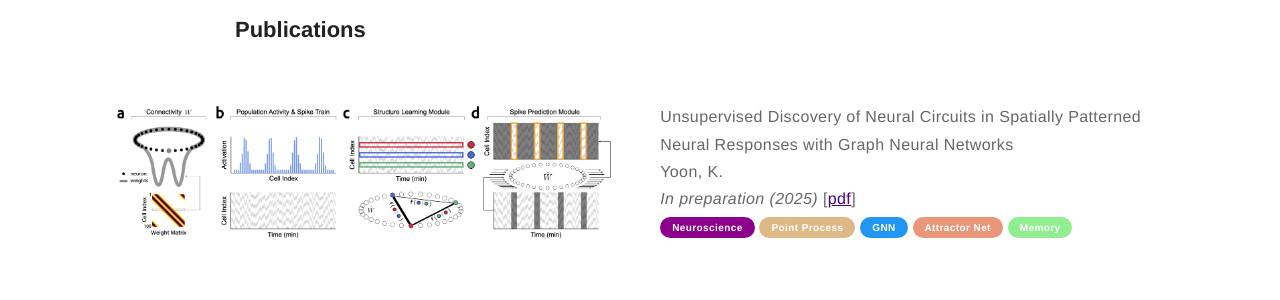
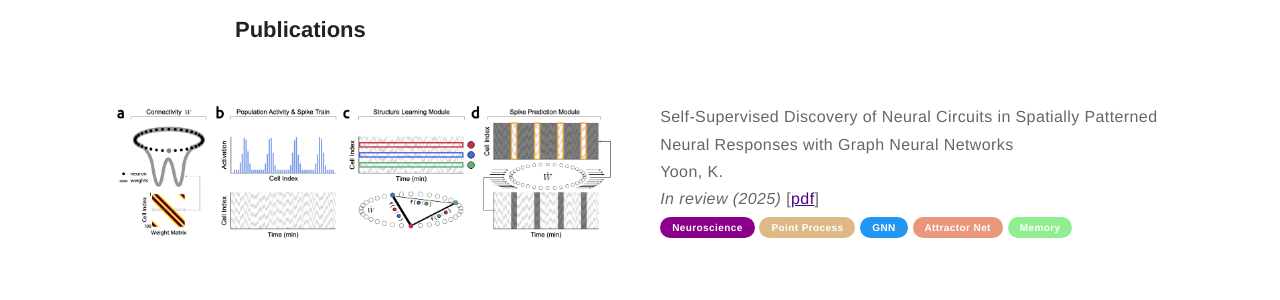
Before and after one commit to kijungyoon/kijungyoon.github.io, a Jekyll site: the page built from papers.md, in a window 1280 px wide and 900 px high, scrolled down 319 px. Shown: the part 152-452 px from the top of the window. Built offline with Jekyll 4.4.1, drawn with Linux system fonts in a browser that asks for light colours.

Commit message:
Update papers.md

```diff
--- a/papers.md
+++ b/papers.md
@@ -10,9 +10,9 @@ layout: page
     </div>
 
     <div class="toright">
-    <p><b>Unsupervised Discovery of Neural Circuits in Spatially Patterned Neural Responses with Graph Neural Networks</b><br>
+    <p><b>Self-Supervised Discovery of Neural Circuits in Spatially Patterned Neural Responses with Graph Neural Networks</b><br>
     Yoon, K.<br>
-    <i>In preparation (2025)</i>
+    <i>In review (2025)</i>
     [<a href="https://">pdf</a>]<br>
     <span class="pill-label pill-dmagenta">Neuroscience</span>
     <span class="pill-label pill-bwood">Point Process</span>
```
